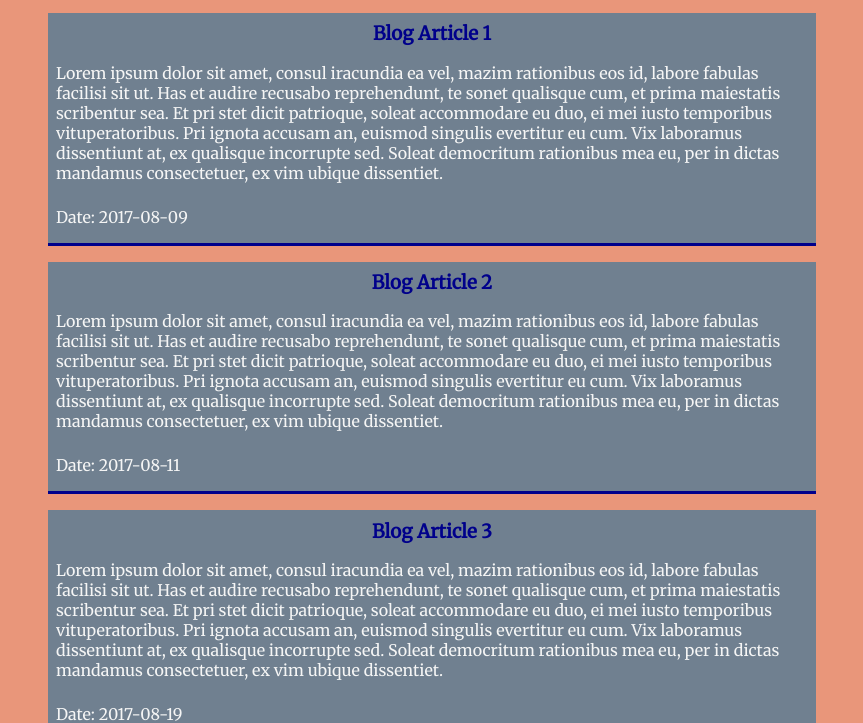
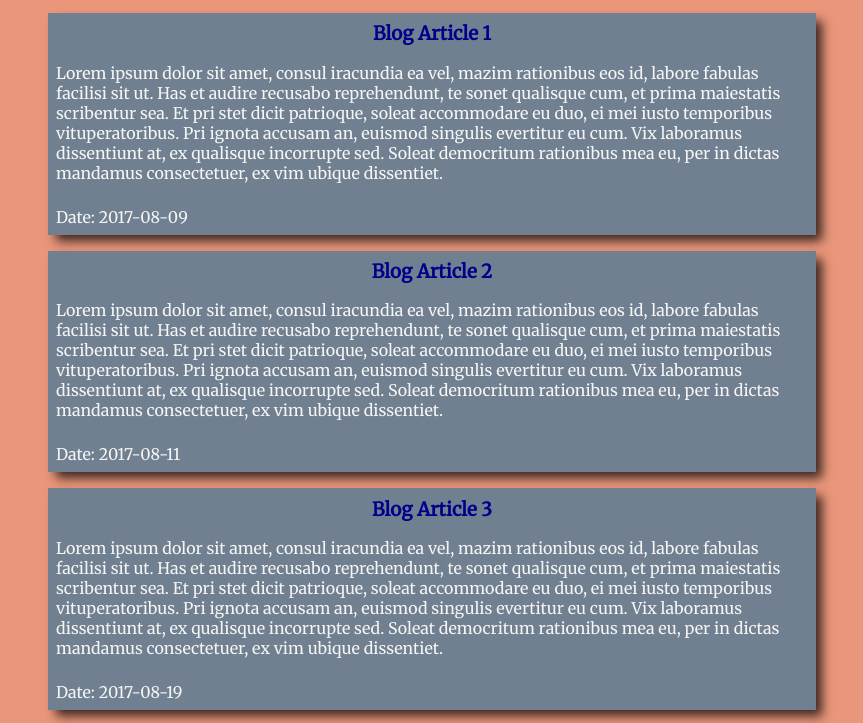
Before and after one commit to LinneaAgetorp/EVXFEH17_Linnea_Agetorp, a plain HTML site: page HTMLCSS3_SEO/Inlamningar/Inlamning2/index.html in a window 1280 px wide. Shown: the part 113-836 px from the top of the page, without its empty margins (208-1071 px from the left). Drawn offline with Linux system fonts and the light colour scheme.

Commit message:
updates css-file

```diff
--- a/HTMLCSS3_SEO/Inlamningar/Inlamning2/css/style.css
+++ b/HTMLCSS3_SEO/Inlamningar/Inlamning2/css/style.css
@@ -57,7 +57,7 @@ nav a:hover {
 .syndicate {
     background-color: slategrey;
     margin: 1em;
-    border-bottom: 3px solid darkblue;
+    box-shadow: 7px 7px 10px -1px rgba(0,0,0,0.75);
 }
 
 .syndicate p {
```
